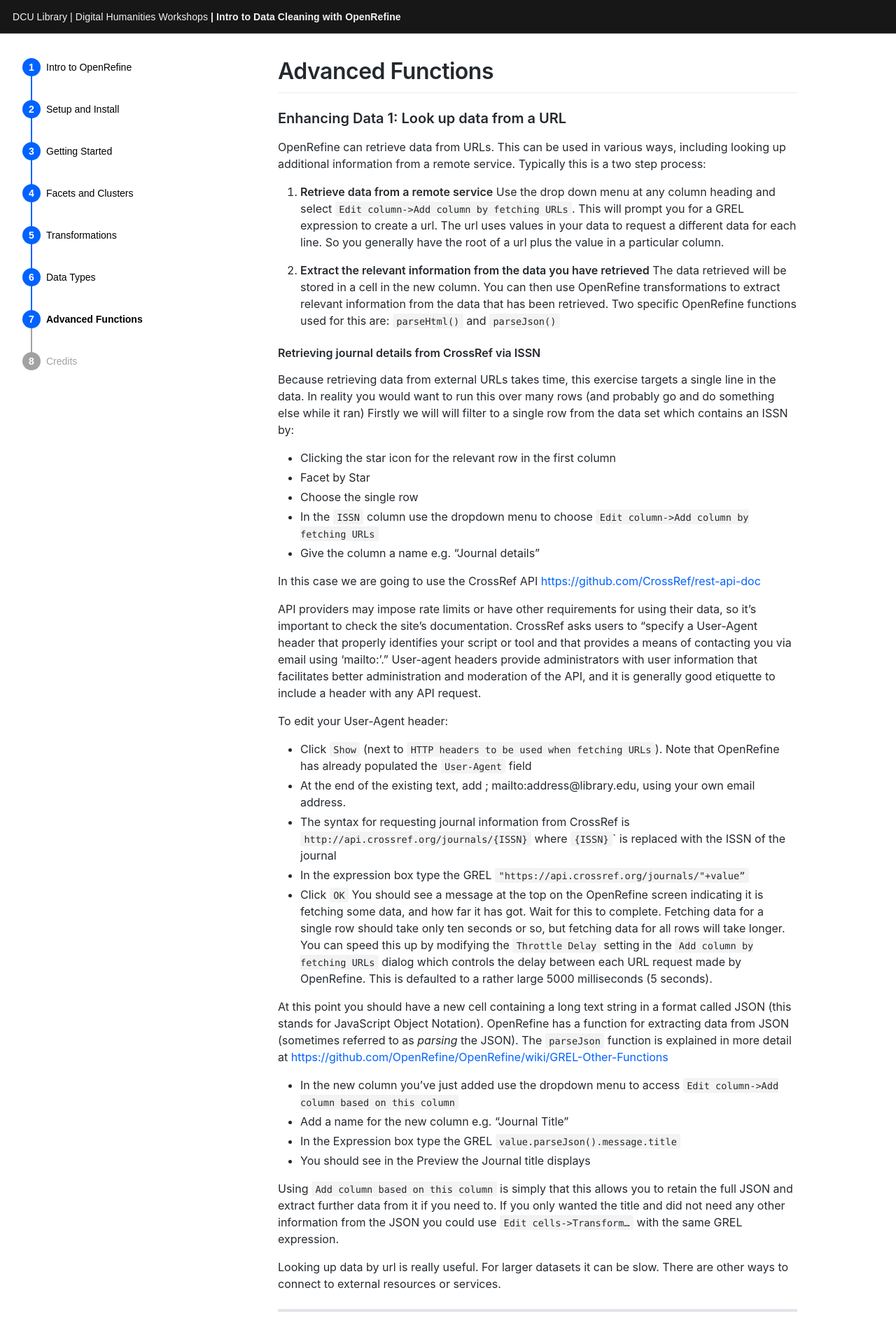
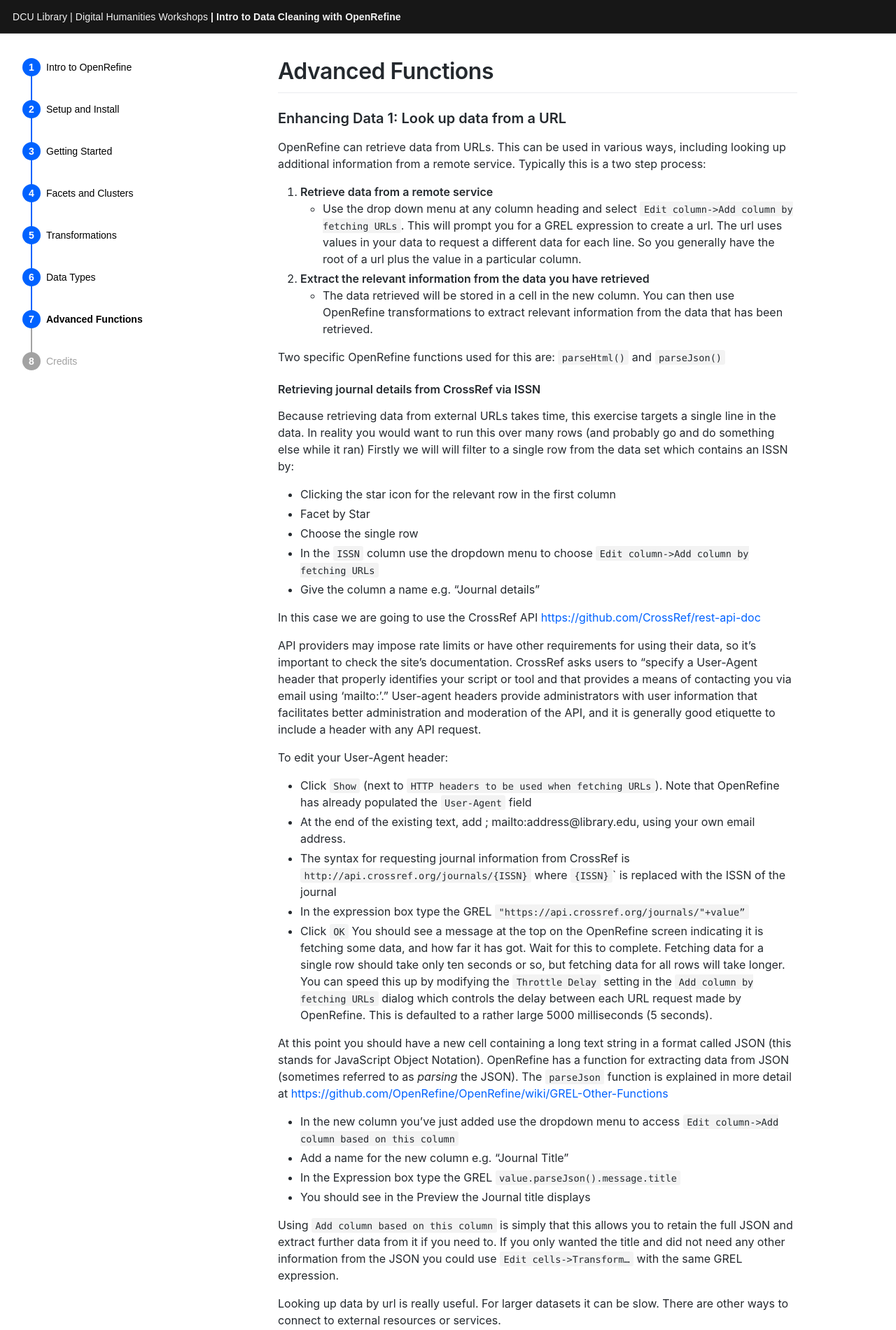
Before and after one commit to DCULibrary/open-refine-workshop, a Jekyll site: the page built from _workshop/advanced-functions.md, in a window 1280 px wide. Shown: the top 1900 px of the page at 70% size. Built offline with Jekyll 4.4.1, drawn with Linux system fonts in a browser that asks for light colours; some web fonts are replaced.

Commit message:
Fix list again

```diff
--- a/_workshop/advanced-functions.md
+++ b/_workshop/advanced-functions.md
@@ -7,10 +7,10 @@ date: 0000-01-07    # Page order is set by date
 OpenRefine can retrieve data from URLs. This can be used in various ways, including looking up additional information from a remote service. Typically this is a two step process:
 
 1. __Retrieve data from a remote service__
-Use the drop down menu at any column heading and select `Edit column->Add column by fetching URLs`. This will prompt you for a GREL expression to create a url. The url uses values in your data to request a different data for each line. So you generally have the root of a url plus the value in a particular column.
+  - Use the drop down menu at any column heading and select `Edit column->Add column by fetching URLs`. This will prompt you for a GREL expression to create a url. The url uses values in your data to request a different data for each line. So you generally have the root of a url plus the value in a particular column.
+2. __Extract the relevant information from the data you have retrieved__
+  - The data retrieved will be stored in a cell in the new column.  You can then use OpenRefine transformations to extract relevant information from the data that has been retrieved.
 
-2. __Extract the relevant information from the data you have retrieved__
-The data retrieved will be stored in a cell in the new column.  You can then use OpenRefine transformations to extract relevant information from the data that has been retrieved.
 Two specific OpenRefine functions used for this are: `parseHtml()` and `parseJson()`
 
 #### Retrieving journal details from CrossRef via ISSN
```
